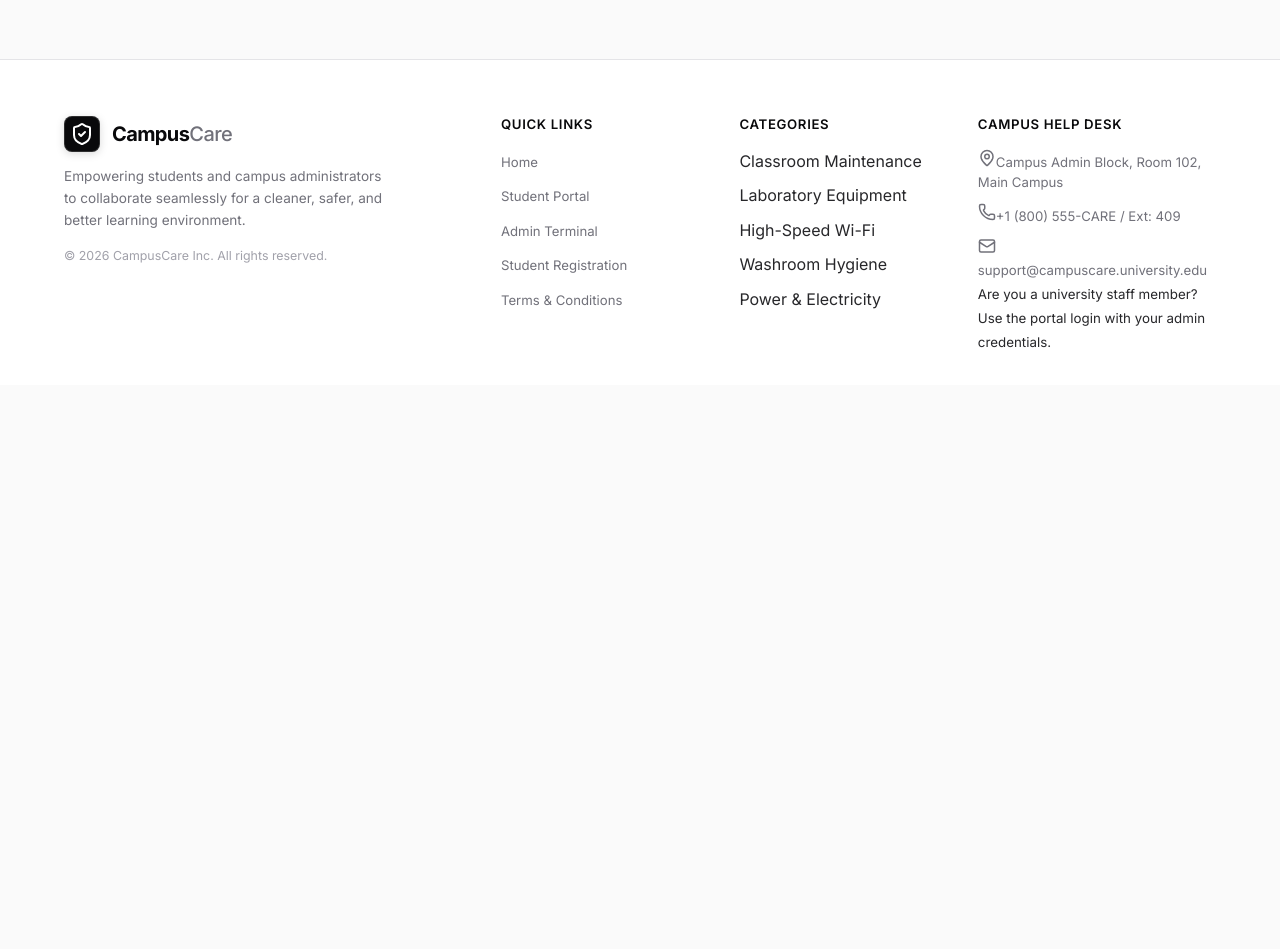
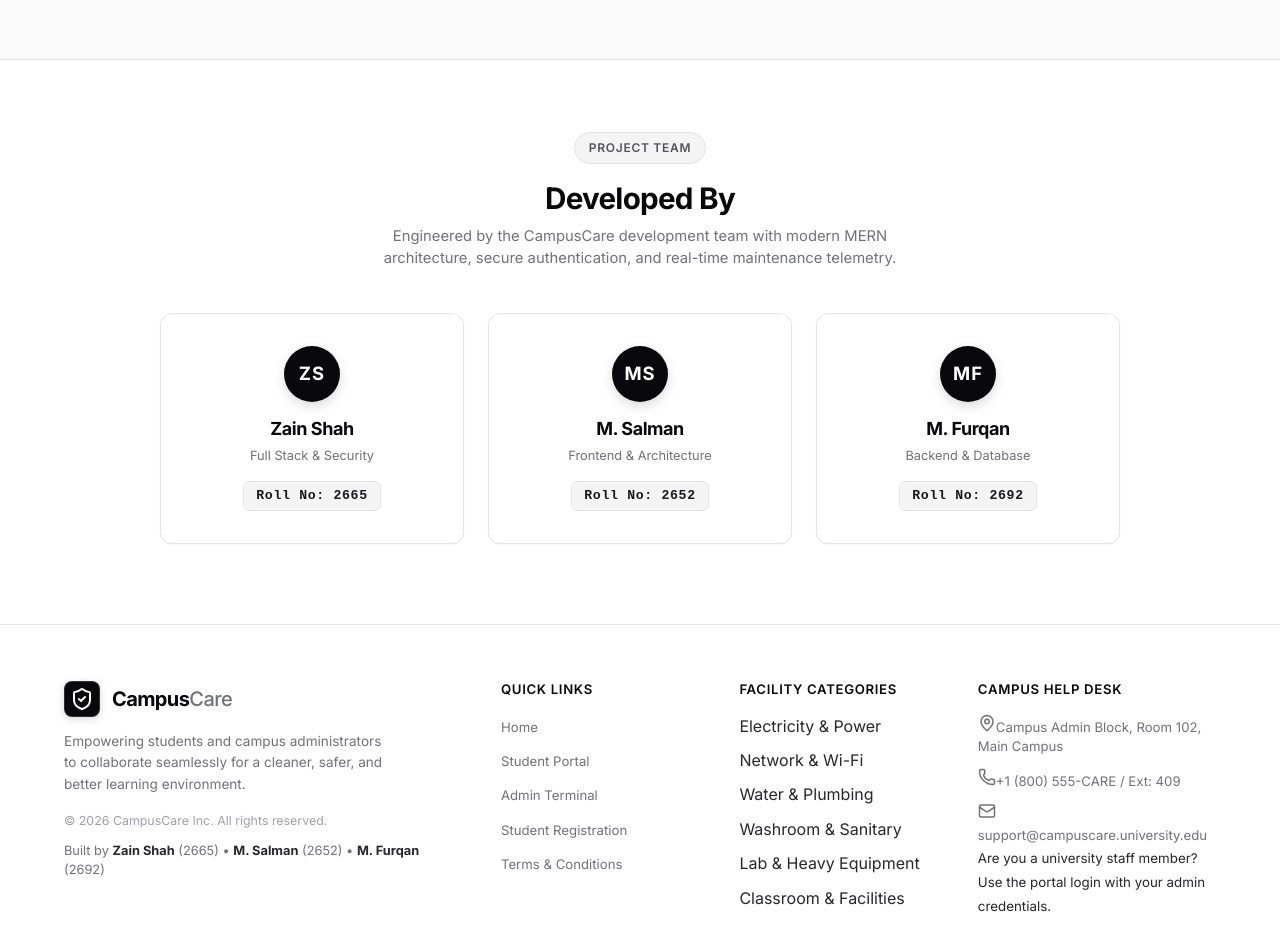
Before and after one commit to zainshahg0005-ui/CampusCare, a React (Vite) app in the folder client/: page / in a window 1280 px wide. Shown: the part 1620-2569 px from the top of the page. Before the commit the page ends 2005 px from the top, so only its background shows below. Built offline with nearby package versions, Linux system fonts and the light colour scheme; no server answers.

Commit message:
feat(ui): add project team credits, unify facility categories, mobile drawer polish, and monochrome initials avatar

```diff
--- /dev/null
+++ b/client/src/constants/categories.js
@@ -0,0 +1,59 @@
+import {
+  Zap,
+  Wifi,
+  Droplet,
+  Sparkles,
+  Activity,
+  Building,
+  HelpCircle,
+} from 'lucide-react';
+
+export const FACILITY_CATEGORIES = [
+  {
+    id: 'Electricity',
+    label: 'Electricity & Power',
+    icon: Zap,
+    hint: 'Lights, sockets, lab power, AC',
+  },
+  {
+    id: 'Internet/Wi-Fi',
+    label: 'Network & Wi-Fi',
+    icon: Wifi,
+    hint: 'Hostel signal, Ethernet, router drop',
+  },
+  {
+    id: 'Water Supply',
+    label: 'Water & Plumbing',
+    icon: Droplet,
+    hint: 'Taps, dispensers, pressure, heaters',
+  },
+  {
+    id: 'Washroom',
+    label: 'Washroom & Sanitary',
+    icon: Sparkles,
+    hint: 'Hygiene, drains, fixtures',
+  },
+  {
+    id: 'Laboratory',
+    label: 'Lab & Heavy Equipment',
+    icon: Activity,
+    hint: 'Fume hoods, chemicals, gas lines',
+  },
+  {
+    id: 'Classroom',
+    label: 'Classroom & Facilities',
+    icon: Building,
+    hint: 'Desks, projectors, audio, doors',
+  },
+  {
+    id: 'Other',
+    label: 'General / Other',
+    icon: HelpCircle,
+    hint: 'Grounds, transport, general issues',
+  },
+];
+
+export const CATEGORY_IDS = FACILITY_CATEGORIES.map((c) => c.id);
+export const CATEGORY_FILTER_OPTIONS = ['All', ...CATEGORY_IDS];
+
+export default FACILITY_CATEGORIES;
--- a/client/src/layouts/DashboardLayout.jsx
+++ b/client/src/layouts/DashboardLayout.jsx
@@ -57,9 +57,16 @@ const DashboardLayout = ({ children, title, subtitle }) => {
 
   const navItems = isAdmin ? adminNavItems : studentNavItems;
 
-  const userAvatarUrl = isAdmin
-    ? 'https://images.unsplash.com/photo-1472099645785-5658abf4ff4e?auto=format&fit=crop&w=120&q=80'
-    : 'https://images.unsplash.com/photo-1534528741775-53994a69daeb?auto=format&fit=crop&w=120&q=80';
+  const getInitials = (name) => {
+    if (!name) return 'CC';
+    const parts = name.trim().split(/\s+/);
+    if (parts.length >= 2) {
+      return (parts[0][0] + parts[1][0]).toUpperCase();
+    }
+    return name.slice(0, 2).toUpperCase();
+  };
+
+  const initials = getInitials(user?.name);
 
   return (
     <div className="dashboard-container">
@@ -121,11 +128,26 @@ const DashboardLayout = ({ children, title, subtitle }) => {
         {/* Bottom Profile Card */}
         <div className="sidebar-footer">
           <div className="user-profile-card">
-            <img
-              src={userAvatarUrl}
-              alt="Avatar"
-              className="user-avatar-img"
-            />
+            <div
+              className="user-avatar-badge"
+              style={{
+                width: '38px',
+                height: '38px',
+                borderRadius: '50%',
+                background: '#09090b',
+                color: '#ffffff',
+                display: 'flex',
+                alignItems: 'center',
+                justifyContent: 'center',
+                fontWeight: 700,
+                fontSize: '0.85rem',
+                letterSpacing: '0.5px',
+                flexShrink: 0,
+                border: '1px solid #27272a',
+              }}
+            >
+              {initials}
+            </div>
             <div className="user-info">
               <div className="user-name" title={user?.name}>{user?.name}</div>
               <div className="user-subtext">
@@ -203,11 +225,26 @@ const DashboardLayout = ({ children, title, subtitle }) => {
 
             {/* User Chip */}
             <div className="user-chip">
-              <img
-                src={userAvatarUrl}
-                alt="Profile"
-                className="user-chip-avatar"
-              />
+              <div
+                className="user-chip-avatar-badge"
+                style={{
+                  width: '32px',
+                  height: '32px',
+                  borderRadius: '50%',
+                  background: '#09090b',
+                  color: '#ffffff',
+                  display: 'flex',
+                  alignItems: 'center',
+                  justifyContent: 'center',
+                  fontWeight: 700,
+                  fontSize: '0.775rem',
+                  letterSpacing: '0.5px',
+                  flexShrink: 0,
+                  border: '1px solid #27272a',
+                }}
+              >
+                {initials}
+              </div>
               <div className="user-chip-text">
                 <span className="chip-name">{user?.name}</span>
                 <span className="chip-role">{isAdmin ? 'Admin' : user?.studentId || 'Student'}</span>
--- a/client/src/layouts/PublicFooter.jsx
+++ b/client/src/layouts/PublicFooter.jsx
@@ -1,8 +1,9 @@
 import React from 'react';
 import { ShieldCheck, Mail, Phone, MapPin } from 'lucide-react';
 import { Link } from 'react-router-dom';
+import { FACILITY_CATEGORIES } from '../constants/categories';
 
-const currentYear = 2026;
+const currentYear = new Date().getFullYear();
 
 const PublicFooter = () => {
   return (
@@ -24,6 +25,9 @@ const PublicFooter = () => {
           <div className="footer-copy">
             © {currentYear} CampusCare Inc. All rights reserved.
           </div>
+          <div style={{ fontSize: '0.8rem', color: '#71717a', marginTop: '0.65rem', lineHeight: 1.5 }}>
+            Built by <strong style={{ color: '#27272a' }}>Zain Shah</strong> (2665) • <strong style={{ color: '#27272a' }}>M. Salman</strong> (2652) • <strong style={{ color: '#27272a' }}>M. Furqan</strong> (2692)
+          </div>
         </div>
 
         <div className="footer-col">
@@ -38,13 +42,11 @@ const PublicFooter = () => {
         </div>
 
         <div className="footer-col">
-          <h4 className="footer-title">Categories</h4>
+          <h4 className="footer-title">Facility Categories</h4>
           <ul className="footer-links">
-            <li><span>Classroom Maintenance</span></li>
-            <li><span>Laboratory Equipment</span></li>
-            <li><span>High-Speed Wi-Fi</span></li>
-            <li><span>Washroom Hygiene</span></li>
-            <li><span>Power & Electricity</span></li>
+            {FACILITY_CATEGORIES.slice(0, 6).map((c) => (
+              <li key={c.id}><span>{c.label}</span></li>
+            ))}
           </ul>
         </div>
 
--- a/client/src/pages/AdminManageComplaintsPage.jsx
+++ b/client/src/pages/AdminManageComplaintsPage.jsx
@@ -10,17 +10,7 @@ import {
 import DashboardLayout from '../layouts/DashboardLayout';
 import ComplaintDrawer from '../components/ComplaintDrawer';
 import api from '../services/api';
-
-const categories = [
-  'All',
-  'Electricity',
-  'Internet/Wi-Fi',
-  'Water Supply',
-  'Washroom',
-  'Laboratory',
-  'Classroom',
-  'Other',
-];
+import { CATEGORY_FILTER_OPTIONS as categories } from '../constants/categories';
 
 const statusTabs = ['All', 'Pending', 'In Progress', 'Resolved', 'Rejected'];
 
--- a/client/src/pages/HomePage.jsx
+++ b/client/src/pages/HomePage.jsx
@@ -265,6 +265,114 @@ const HomePage = () => {
         </div>
       </section>
 
+      {/* Project Team Credits Section */}
+      <section style={{ padding: '4.5rem 0 5rem', background: '#ffffff', borderTop: '1px solid #e4e4e7' }}>
+        <div className="container">
+          <div style={{ textAlign: 'center', maxWidth: 560, margin: '0 auto 2.75rem' }}>
+            <div
+              style={{
+                display: 'inline-flex',
+                alignItems: 'center',
+                gap: '0.45rem',
+                padding: '0.35rem 0.85rem',
+                background: '#f4f4f5',
+                border: '1px solid #e4e4e7',
+                borderRadius: '9999px',
+                fontSize: '0.75rem',
+                fontWeight: 600,
+                color: '#52525b',
+                textTransform: 'uppercase',
+                letterSpacing: '0.06em',
+                marginBottom: '1rem',
+              }}
+            >
+              <span>Project Team</span>
+            </div>
+            <h2 style={{ fontSize: '1.85rem', color: '#09090b', marginBottom: '0.5rem', fontWeight: 700 }}>
+              Developed By
+            </h2>
+            <p style={{ color: '#71717a', fontSize: '0.925rem' }}>
+              Engineered by the CampusCare development team with modern MERN architecture, secure authentication, and real-time maintenance telemetry.
+            </p>
+          </div>
+
+          <div
+            style={{
+              display: 'grid',
+              gridTemplateColumns: 'repeat(auto-fit, minmax(280px, 1fr))',
+              gap: '1.5rem',
+              maxWidth: 960,
+              margin: '0 auto',
+            }}
+          >
+            {[
+              { name: 'Zain Shah', rollNo: '2665', initials: 'ZS', role: 'Full Stack & Security' },
+              { name: 'M. Salman', rollNo: '2652', initials: 'MS', role: 'Frontend & Architecture' },
+              { name: 'M. Furqan', rollNo: '2692', initials: 'MF', role: 'Backend & Database' },
+            ].map((member, idx) => (
+              <div
+                key={idx}
+                className="card"
+                style={{
+                  padding: '2rem 1.5rem',
+                  textAlign: 'center',
+                  background: '#ffffff',
+                  border: '1px solid #e4e4e7',
+                  borderRadius: '12px',
+                  boxShadow: '0 1px 3px rgba(0, 0, 0, 0.04)',
+                  display: 'flex',
+                  flexDirection: 'column',
+                  alignItems: 'center',
+                }}
+              >
+                <div
+                  style={{
+                    width: '56px',
+                    height: '56px',
+                    borderRadius: '50%',
+                    background: '#09090b',
+                    color: '#ffffff',
+                    display: 'flex',
+                    alignItems: 'center',
+                    justifyContent: 'center',
+                    fontWeight: 700,
+                    fontSize: '1.15rem',
+                    letterSpacing: '1px',
+                    marginBottom: '1rem',
+                    boxShadow: '0 4px 12px rgba(9, 9, 11, 0.15)',
+                  }}
+                >
+                  {member.initials}
+                </div>
+                <h3 style={{ fontSize: '1.125rem', color: '#09090b', margin: '0 0 0.35rem', fontWeight: 700 }}>
+                  {member.name}
+                </h3>
+                <div style={{ fontSize: '0.8rem', color: '#71717a', marginBottom: '1rem' }}>
+                  {member.role}
+                </div>
+                <div
+                  style={{
+                    display: 'inline-flex',
+                    alignItems: 'center',
+                    padding: '0.25rem 0.75rem',
+                    background: '#f4f4f5',
+                    border: '1px solid #e4e4e7',
+                    borderRadius: '6px',
+                    fontFamily: 'monospace',
+                    fontSize: '0.825rem',
+                    fontWeight: 700,
+                    color: '#18181b',
+                    letterSpacing: '0.05em',
+                  }}
+                >
+                  Roll No: {member.rollNo}
+                </div>
+              </div>
+            ))}
+          </div>
+        </div>
+      </section>
+
       <PublicFooter />
     </div>
   );
--- a/client/src/pages/SubmitComplaintPage.jsx
+++ b/client/src/pages/SubmitComplaintPage.jsx
@@ -16,16 +16,7 @@ import {
 } from 'lucide-react';
 import DashboardLayout from '../layouts/DashboardLayout';
 import api from '../services/api';
-
-const categoryOptions = [
-  { id: 'Electricity', label: 'Electricity & Power', icon: Zap, hint: 'Lights, sockets, lab power, AC' },
-  { id: 'Internet/Wi-Fi', label: 'Network & Wi-Fi', icon: Wifi, hint: 'Hostel signal, Ethernet, router drop' },
-  { id: 'Water Supply', label: 'Water & Plumbing', icon: Droplet, hint: 'Taps, dispensers, pressure, heaters' },
-  { id: 'Washroom', label: 'Washroom & Sanitary', icon: Sparkles, hint: 'Hygiene, drains, fixtures' },
-  { id: 'Laboratory', label: 'Lab & Heavy Equipment', icon: Activity, hint: 'Fume hoods, chemicals, gas lines' },
-  { id: 'Classroom', label: 'Classroom & Facilities', icon: Building, hint: 'Desks, projectors, audio, doors' },
-  { id: 'Other', label: 'General / Other', icon: HelpCircle, hint: 'Grounds, transport, general issues' },
-];
+import { FACILITY_CATEGORIES as categoryOptions } from '../constants/categories';
 
 const priorityLevels = [
   { id: 'Urgent', label: 'Urgent (Emergency)', sla: 'Technician dispatched in < 2 hrs', bg: '#fef2f2', text: '#dc2626', border: '#fecaca' },
```
Also changed, not shown: client/src/index.css (+67 -0 lines).
